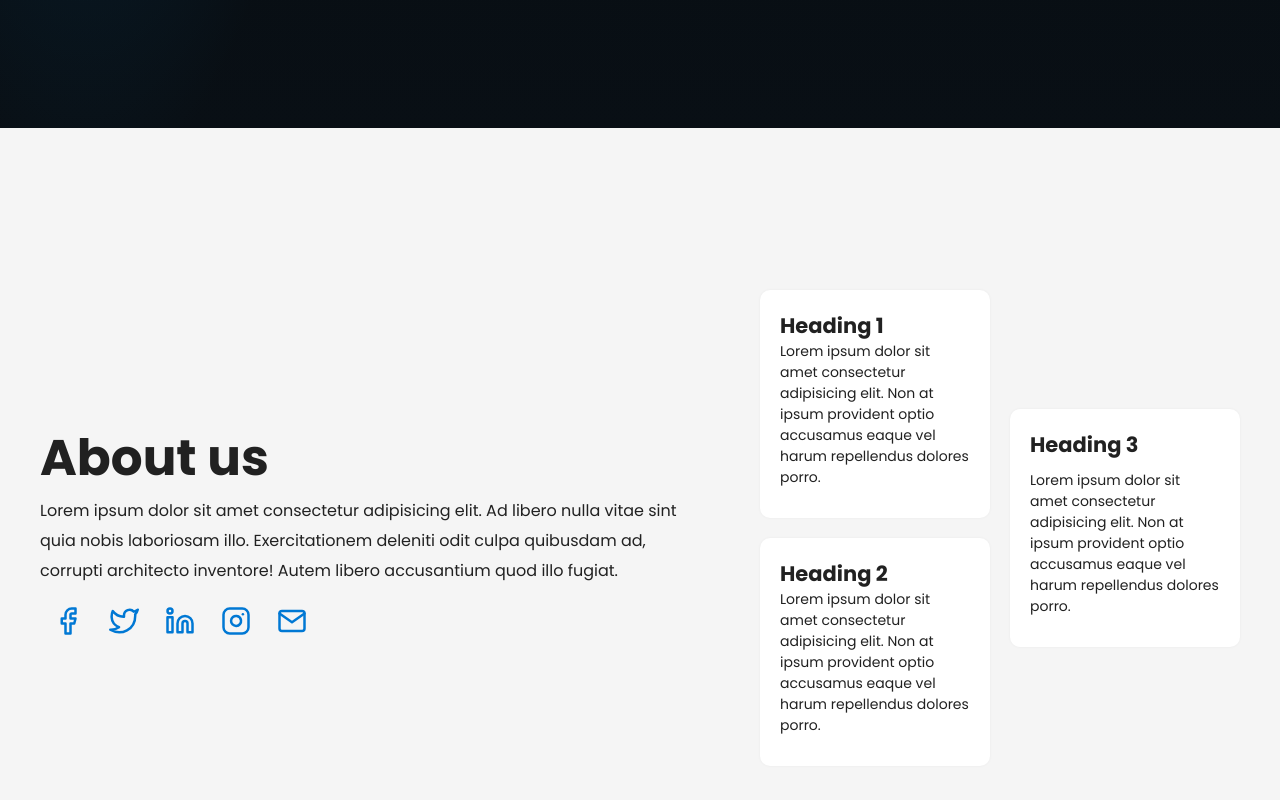
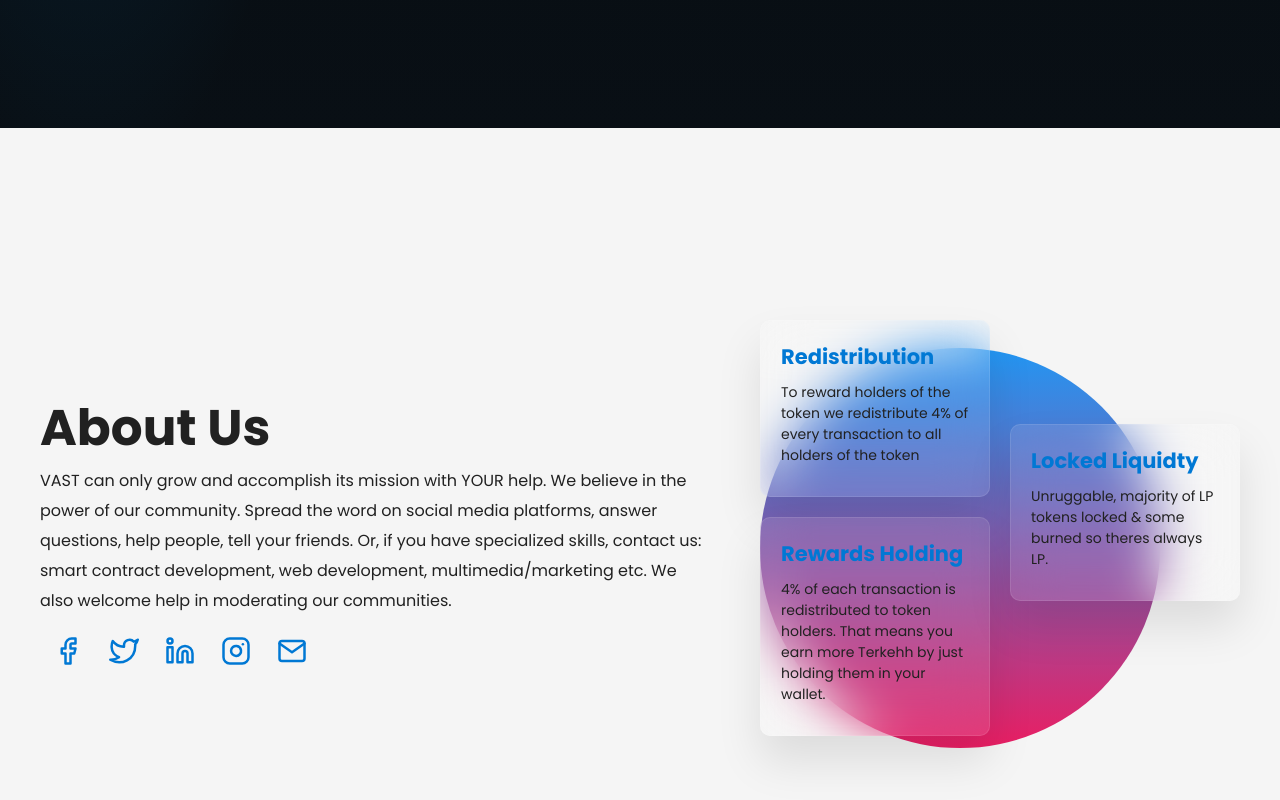
Before and after one commit to promiselxg/airdrop, a Next.js app: page / in a window 1280 px wide. Shown: the part 672-1472 px from the top of the page. Built offline with nearby package versions, Linux system fonts and the light colour scheme.

Commit message:
updated UI

```diff
--- a/components/header/Header.jsx
+++ b/components/header/Header.jsx
@@ -18,12 +18,12 @@ const Header = () => {
         <Container>
           <Header__top>
             <Header__logo>
-              <h1>Logo</h1>
+              <h1>VAST</h1>
             </Header__logo>
             <Header__right>
-              <nav>
+              {/* <nav>
                 <NavLink to="/" label="About" />
-              </nav>
+              </nav> */}
               <Nav__btn>
                 <Button
                   label="Connect wallet"
@@ -37,12 +37,18 @@ const Header = () => {
           <Header__hero>
             <Hero__wrapper>
               <h1>
-                We are currently giving out $2,000 worth of $token A to 200
-                Lucky persons.
+                We are currently giving out $1,000,000 worth of $VAST as airdrop
+                to prospect users.
               </h1>
               <div className="hero__btn">
                 <Button
                   label="claim free airdrop"
+                  hoverBg="#051937"
+                  bgColor="#0078D4"
+                  hoverColor="#0078D4"
+                />
+                <Button
+                  label="Get your referral link"
                   hoverBg="#051937"
                   bgColor="#0078D4"
                   hoverColor="#0078D4"
--- a/components/section/About.jsx
+++ b/components/section/About.jsx
@@ -22,12 +22,14 @@ const About = () => {
         <Container>
           <About__container>
             <About__left>
-              <h1>About us</h1>
+              <h1>About Us</h1>
               <p>
-                Lorem ipsum dolor sit amet consectetur adipisicing elit. Ad
-                libero nulla vitae sint quia nobis laboriosam illo.
-                Exercitationem deleniti odit culpa quibusdam ad, corrupti
-                architecto inventore! Autem libero accusantium quod illo fugiat.
+                VAST can only grow and accomplish its mission with YOUR help. We
+                believe in the power of our community. Spread the word on social
+                media platforms, answer questions, help people, tell your
+                friends. Or, if you have specialized skills, contact us: smart
+                contract development, web development, multimedia/marketing etc.
+                We also welcome help in moderating our communities.
               </p>
               <div className="About__Icons">
                 <NavLink to="/" icon={<FiFacebook />} />
@@ -40,27 +42,25 @@ const About = () => {
             <About__right>
               <About__content>
                 <div className="desc">
-                  <h1>Heading 1</h1>
+                  <h1>Redistribution</h1>
                   <p>
-                    Lorem ipsum dolor sit amet consectetur adipisicing elit. Non
-                    at ipsum provident optio accusamus eaque vel harum
-                    repellendus dolores porro.
+                    To reward holders of the token we redistribute 4% of every
+                    transaction to all holders of the token
                   </p>
                 </div>
                 <div className="desc">
-                  <h1>Heading 2</h1>
+                  <h1>Rewards Holding</h1>
                   <p>
-                    Lorem ipsum dolor sit amet consectetur adipisicing elit. Non
-                    at ipsum provident optio accusamus eaque vel harum
-                    repellendus dolores porro.
+                    4% of each transaction is redistributed to token holders.
+                    That means you earn more Terkehh by just holding them in
+                    your wallet.
                   </p>
                 </div>
                 <div className="desc">
-                  <h1>Heading 3</h1>
+                  <h1>Locked Liquidty</h1>
                   <p>
-                    Lorem ipsum dolor sit amet consectetur adipisicing elit. Non
-                    at ipsum provident optio accusamus eaque vel harum
-                    repellendus dolores porro.
+                    Unruggable, majority of LP tokens locked & some burned so
+                    theres always LP.
                   </p>
                 </div>
               </About__content>
--- a/styles/header/Header.style.js
+++ b/styles/header/Header.style.js
@@ -83,6 +83,9 @@ export const Hero__wrapper = styled.div`
     justify-content: center;
     margin-top: 50px;
 
+    button {
+      margin: 0 10px;
+    }
     @media screen and (max-width: 768px) {
       text-align: left;
       justify-content: left;
--- a/styles/section/About.style.js
+++ b/styles/section/About.style.js
@@ -2,8 +2,10 @@ import styled from 'styled-components';
 
 export const About__wrapper = styled.section`
   width: 100%;
-  min-height: 100%;
-  height: 100vh;
+  min-height: 100vh;
+  position: relative;
+  overflow: hidden;
+
   @media screen and (max-width: 820px) {
     height: 100%;
   }
@@ -16,6 +18,26 @@ export const About__container = styled.div`
   display: flex;
   align-items: center;
   height: 100vh;
+
+  &:after {
+    content: '';
+    position: absolute;
+    width: 400px;
+    height: 400px;
+    right: 0;
+    background: linear-gradient(#2196f3, #e91e63);
+    transform: translate(-120px, 20px);
+    border-radius: 50%;
+
+    @media screen and (min-width: 1400px) {
+      transform: translate(-240px, 20px);
+    }
+
+    @media screen and (max-width: 768px) {
+      display: none;
+    }
+  }
+
   @media screen and (max-width: 820px) {
     flex-direction: column;
     padding: 40px 30px;
@@ -28,6 +50,7 @@ export const About__container = styled.div`
 `;
 export const About__left = styled.div`
   flex: 0.6;
+  z-index: 5;
   h1 {
     font-size: 50px;
   }
@@ -77,11 +100,16 @@ export const About__content = styled.div`
   position: relative;
   .desc {
     width: 230px;
-    background: #fff;
+    background: rgba(255, 255, 255, 0.1);
     padding: 20px;
     border-radius: 10px;
-
-    box-shadow: 0px 0px 3px rgba(0, 0, 0, 0.05);
+    z-index: 5;
+    box-shadow: 0 25px 45px rgba(0, 0, 0, 0.1);
+    border: 1px solid rgba(255, 255, 255, 0.1);
+    backdrop-filter: blur(25px);
+    h1 {
+      color: var(--blue-bg);
+    }
     &:nth-child(1) {
       margin-bottom: 20px;
     }
@@ -89,7 +117,12 @@ export const About__content = styled.div`
     &:nth-child(2) {
       display: flex;
       flex-direction: column;
+
+      h1 {
+        margin-bottom: 10px;
+      }
     }
+
     &:nth-child(3) {
       position: absolute;
       right: 0;
```
